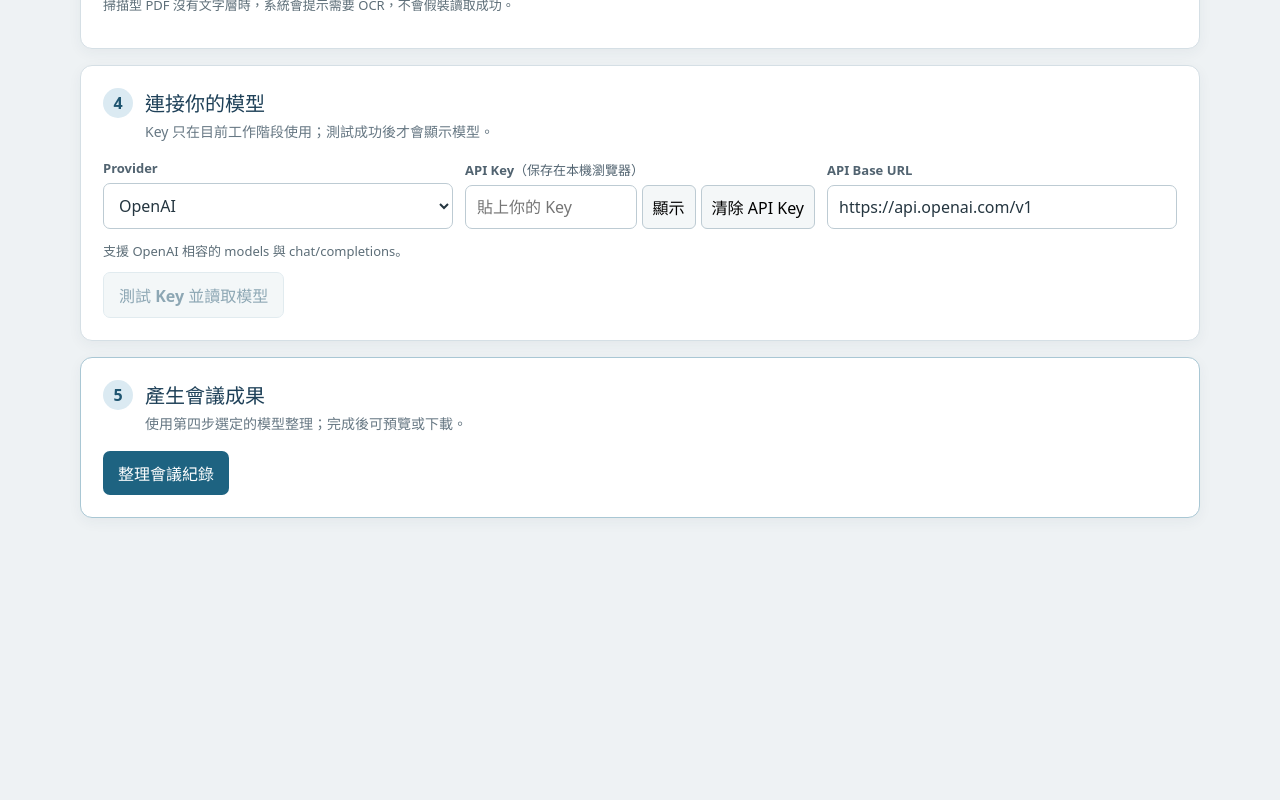
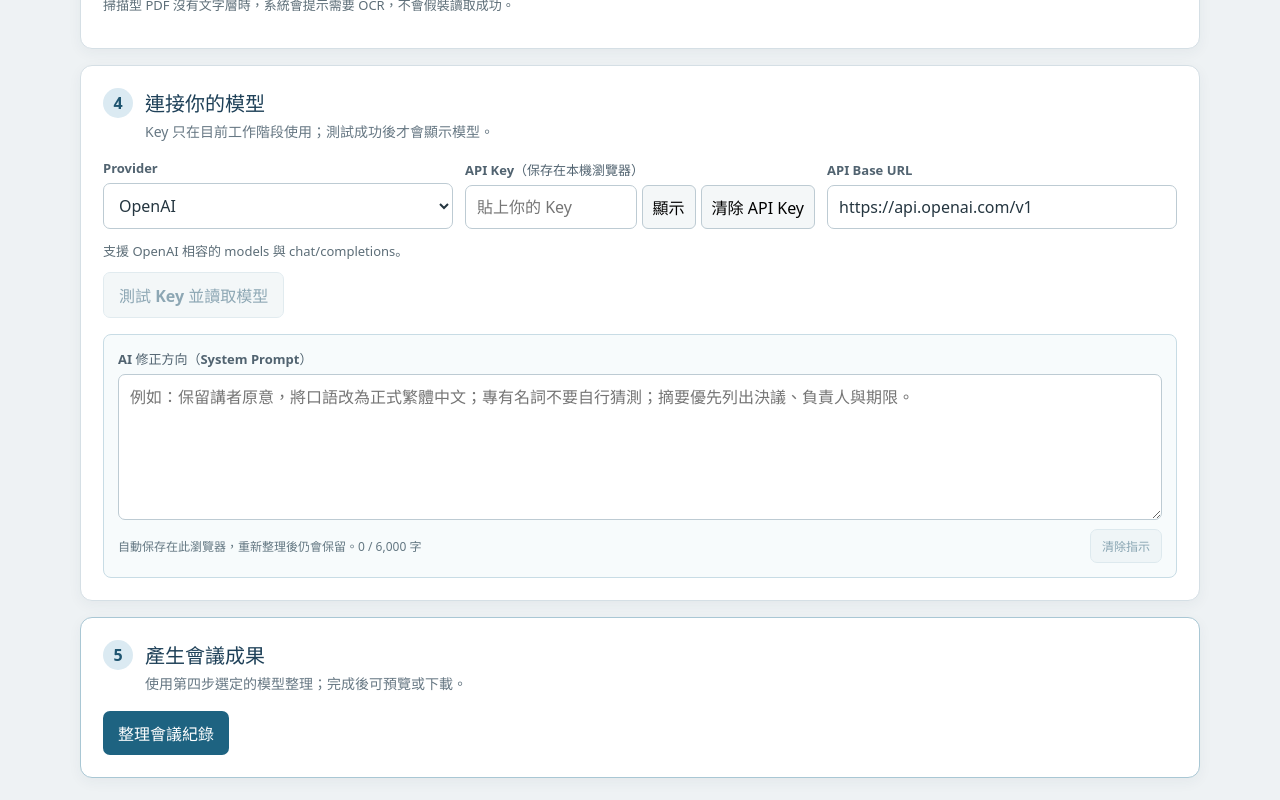
Before and after one commit to educatres/MeetingTutor, a React (Vite) app: page / in a window 1280 px wide. Shown: the part 1607-2407 px from the top of the page. Before the commit the page ends 2147 px from the top, so only its background shows below. Built offline with nearby package versions, Linux system fonts and the light colour scheme.

Commit message:
feat: add persistent AI correction prompt

```diff
--- a/src/App.tsx
+++ b/src/App.tsx
@@ -11,6 +11,7 @@ import { parseTeamsTranscript } from './lib/transcript'
 const defaultProvider: ProviderId = 'openai'
 const initialConfig: ProviderConfig = { id: defaultProvider, apiKey: '', baseUrl: PROVIDERS[0].defaultBaseUrl }
 const API_KEYS_STORAGE_KEY = 'meetingtutor.api-keys.v1'
+const SYSTEM_PROMPT_STORAGE_KEY = 'meetingtutor.ai-system-prompt.v1'
 
 function storedApiKeys(): Partial<Record<ProviderId, string>> {
   try {
@@ -21,6 +22,10 @@ function storedApiKeys(): Partial<Record<ProviderId, string>> {
 
 function storedApiKey(provider: ProviderId) {
   return storedApiKeys()[provider] ?? ''
+}
+
+function storedSystemPrompt() {
+  try { return window.localStorage.getItem(SYSTEM_PROMPT_STORAGE_KEY) ?? '' } catch { return '' }
 }
 
 function download(name: string, content: string, type = 'text/plain;charset=utf-8') {
@@ -67,6 +72,7 @@ export default function App() {
   const [config, setConfig] = useState<ProviderConfig>(() => ({ ...initialConfig, apiKey: storedApiKey(defaultProvider) }))
   const [models, setModels] = useState<ModelInfo[]>([])
   const [modelTestStatus, setModelTestStatus] = useState<ModelTestStatus>('idle')
+  const [systemPrompt, setSystemPrompt] = useState(storedSystemPrompt)
   const [status, setStatus] = useState('請選擇音訊檔或開始錄音。')
   const [busy, setBusy] = useState(false)
   const [output, setOutput] = useState<MeetingOutput | null>(null)
@@ -87,6 +93,13 @@ export default function App() {
       window.localStorage.setItem(API_KEYS_STORAGE_KEY, JSON.stringify(keys))
     } catch { /* Private browsing or blocked storage: keep the key in memory only. */ }
   }, [config.id, config.apiKey])
+
+  useEffect(() => {
+    try {
+      if (systemPrompt) window.localStorage.setItem(SYSTEM_PROMPT_STORAGE_KEY, systemPrompt)
+      else window.localStorage.removeItem(SYSTEM_PROMPT_STORAGE_KEY)
+    } catch { /* Private browsing or blocked storage: keep the prompt in memory only. */ }
+  }, [systemPrompt])
 
   useEffect(() => {
     const box = liveTranscriptRef.current
@@ -288,7 +301,7 @@ export default function App() {
     setGenerationStatus({ kind: 'working', message: `正在使用 ${config.modelId} 整理會議紀錄，請稍候…` })
     try {
       const prompt = createPrompt(segments, references, glossary, language)
-      const result = await generateText(config, prompt)
+      const result = await generateText(config, prompt, systemPrompt)
       const revised = result.revisedText || transcriptText
       const notice = `主旨：【會後通知】會議名稱待確認｜日期待確認\n\n各位好：\n\n以下為模型整理草稿，請逐項核對原始逐字稿。\n\n一、語句修飾後內容\n${revised}\n\n二、專有名詞／姓名\n${result.terms.map((term) => `- ${term.source} → ${term.suggested}（${term.status}）`).join('\n') || '- 未偵測到可確認詞彙'}\n\n三、待確認事項\n${result.uncertainties.map((item) => `- ${item}`).join('\n') || '- 無'}\n\n本信為草稿，未寄出。`
       const minutes = `# 會議名稱待確認｜會議紀錄\n\n- 會議日期／時間：待確認\n- 地點：未提供\n- 資料來源：瀏覽器端逐字稿與使用者參考資料\n\n## 一、會議摘要\n${revised}\n\n## 二、修訂與來源\n${result.changes.map((change) => `- ${change.from} → ${change.to}：${change.reason}（${change.confidence}）`).join('\n') || '- 模型未提供差異'}\n\n## 三、決策與理由\n- DEC-DATE-UNKNOWN-01：狀態：未決；請人工確認，不得將模型推測視為正式決議。\n\n## 四、待確認事項\n${result.uncertainties.map((item) => `- ${item}`).join('\n') || '- 無'}\n\n## 五、原始逐字稿\n${transcriptText}`
@@ -352,6 +365,10 @@ export default function App() {
       <section className="panel"><div className="section-heading"><span className="step">4</span><div><h2>連接你的模型</h2><p>Key 只在目前工作階段使用；測試成功後才會顯示模型。</p></div></div>
         <div className="provider-grid"><label className="field"><span>Provider</span><select value={config.id} onChange={(e) => updateProvider(e.target.value as ProviderId)} disabled={busy}>{PROVIDERS.map((provider) => <option key={provider.id} value={provider.id}>{provider.label}</option>)}</select></label><label className="field"><span>API Key（保存在本機瀏覽器）</span><div className="key-input"><input type={showKey ? 'text' : 'password'} value={config.apiKey} onChange={(e) => updateApiKey(e.target.value)} autoComplete="off" placeholder="貼上你的 Key" disabled={busy} /><button type="button" onClick={() => setShowKey((value) => !value)}>{showKey ? '隱藏' : '顯示'}</button><button type="button" onClick={clearApiKeys} disabled={busy}>清除 API Key</button></div></label><label className="field"><span>API Base URL</span><input value={config.baseUrl ?? ''} onChange={(e) => updateBaseUrl(e.target.value)} disabled={busy} /></label>{config.id === 'cgu' && <label className="field"><span>CGU 推理程度（預設：中）</span><select value={config.reasoningEffort ?? 'medium'} onChange={(e) => setConfig((current) => ({ ...current, reasoningEffort: e.target.value as ReasoningEffort }))} disabled={busy}><option value="low">低</option><option value="medium">中</option><option value="high">高</option></select></label>}</div>
         <p className="hint">{PROVIDERS.find((provider) => provider.id === config.id)?.hint}</p><button className="secondary" onClick={testProvider} disabled={busy || !config.apiKey}>{busy ? '測試中…' : '測試 Key 並讀取模型'}</button>{modelTestStatus === 'available' && <p className="model-available" role="status">模型可用（已讀取 {models.length} 個）</p>}{modelTestStatus === 'empty' && <p className="model-unavailable" role="status">測試成功，但沒有可列舉的模型。</p>}{models.length > 0 && <label className="field model-select"><span>選擇模型</span><select value={config.modelId ?? ''} onChange={(e) => setConfig({ ...config, modelId: e.target.value })}>{models.map((model) => <option key={model.id} value={model.id}>{model.displayName}（{model.id}）</option>)}</select></label>}
+        <div className="system-prompt-panel">
+          <label className="field"><span>AI 修正方向（System Prompt）</span><textarea value={systemPrompt} onChange={(event) => setSystemPrompt(event.target.value)} rows={5} maxLength={6000} disabled={busy} placeholder="例如：保留講者原意，將口語改為正式繁體中文；專有名詞不要自行猜測；摘要優先列出決議、負責人與期限。" /></label>
+          <div className="system-prompt-meta"><span>自動保存在此瀏覽器，重新整理後仍會保留。{systemPrompt.length.toLocaleString()} / 6,000 字</span><button type="button" className="secondary" onClick={() => setSystemPrompt('')} disabled={busy || !systemPrompt}>清除指示</button></div>
+        </div>
       </section>
 
       <section className="panel output-panel">
--- a/src/lib/providers.ts
+++ b/src/lib/providers.ts
@@ -150,13 +150,16 @@ function responsesText(body: any): string {
     .join('')
 }
 
-export async function generateText(config: ProviderConfig, prompt: string): Promise<GenerationResult> {
+export async function generateText(config: ProviderConfig, prompt: string, systemPrompt = ''): Promise<GenerationResult> {
   if (!config.apiKey.trim() || !config.modelId) throw new Error('請先測試 API Key 並選擇模型。')
   const model = config.modelId
+  const instructions = systemPrompt.trim()
   if (config.id === 'google') {
     const base = cleanBaseUrl(config.baseUrl || 'https://generativelanguage.googleapis.com/v1beta')
+    const requestBody: Record<string, unknown> = { contents: [{ role: 'user', parts: [{ text: prompt }] }] }
+    if (instructions) requestBody.systemInstruction = { parts: [{ text: instructions }] }
     const body = await responseJson(await request(`${base}/models/${encodeURIComponent(model)}:generateContent?key=${encodeURIComponent(config.apiKey)}`, {
-      method: 'POST', headers: { 'Content-Type': 'application/json' }, body: JSON.stringify({ contents: [{ role: 'user', parts: [{ text: prompt }] }] }),
+      method: 'POST', headers: { 'Content-Type': 'application/json' }, body: JSON.stringify(requestBody),
     }, 120_000))
     const text = body.candidates?.[0]?.content?.parts?.map((part: any) => part.text || '').join('') || ''
     return parseJsonResult(text)
@@ -166,16 +169,21 @@ export async function generateText(config: ProviderConfig, prompt: string): Prom
   }
   const base = cleanBaseUrl(config.baseUrl || PROVIDERS.find((p) => p.id === config.id)?.defaultBaseUrl || '')
   if (config.id === 'cgu' && /luna/i.test(model)) {
+    const requestBody: Record<string, unknown> = { model, input: prompt, max_output_tokens: 4096, reasoning: { effort: config.reasoningEffort ?? 'medium' } }
+    if (instructions) requestBody.instructions = instructions
     const body = await responseJson(await request(`${base}/responses`, {
       method: 'POST',
       headers: authHeaders(config.apiKey),
-      body: JSON.stringify({ model, input: prompt, max_output_tokens: 4096, reasoning: { effort: config.reasoningEffort ?? 'medium' } }),
+      body: JSON.stringify(requestBody),
     }, 120_000))
     const text = responsesText(body)
     if (!text) throw new Error('模型已回應，但沒有可讀取的文字內容。')
     return parseJsonResult(text)
   }
-  const requestBody: Record<string, unknown> = { model, messages: [{ role: 'user', content: prompt }] }
+  const messages = instructions
+    ? [{ role: 'system', content: instructions }, { role: 'user', content: prompt }]
+    : [{ role: 'user', content: prompt }]
+  const requestBody: Record<string, unknown> = { model, messages }
   if (config.id === 'cgu') {
     requestBody.max_completion_tokens = 4096
   } else {
--- a/src/styles.css
+++ b/src/styles.css
@@ -71,6 +71,10 @@ button { cursor: pointer; }
 .reference-list small { color: #687b85; }
 .reference-list button { border: 0; background: none; color: #a14343; }
 .model-select { margin-top: 14px; max-width: 100%; }
+.system-prompt-panel { margin-top: 16px; padding: 14px; border: 1px solid #c8dce5; border-radius: 8px; background: #f7fbfc; }
+.system-prompt-panel textarea { width: 100%; min-height: 116px; resize: vertical; border: 1px solid #bdcbd3; border-radius: 7px; padding: 10px 11px; color: #253640; background: #fff; line-height: 1.55; }
+.system-prompt-meta { display: flex; align-items: center; justify-content: space-between; gap: 12px; margin-top: 9px; color: #637782; font-size: 12px; }
+.system-prompt-meta .secondary { flex: none; padding: 7px 11px; }
 .output-panel { border-color: #a9c7d4; }
 .generation-status { margin: 12px 0 0; padding: 11px 13px; border: 1px solid transparent; border-radius: 8px; font-size: 14px; }
 .generation-status.is-working { color: #285268; background: #edf6f9; border-color: #b8d5e0; }
@@ -113,6 +117,7 @@ button { cursor: pointer; }
   .glossary-form > * { width: 100% !important; }
   .provider-grid { display: grid; }
   .provider-grid .field { min-width: 0; }
+  .system-prompt-meta { align-items: flex-start; flex-direction: column; }
   .segment { gap: 6px; }
   .timestamp { min-width: 40px; font-size: 12px; }
   .correction-item { grid-template-columns: 1fr; }
```
